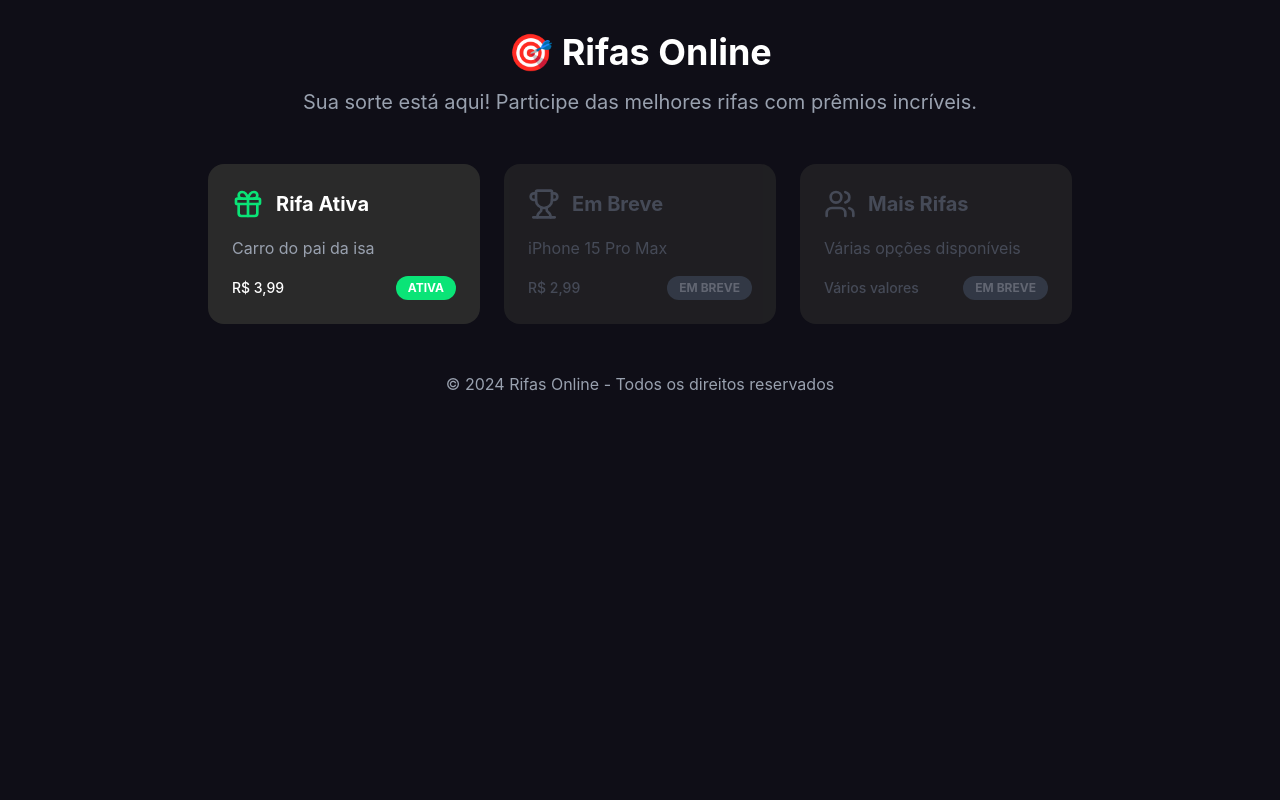
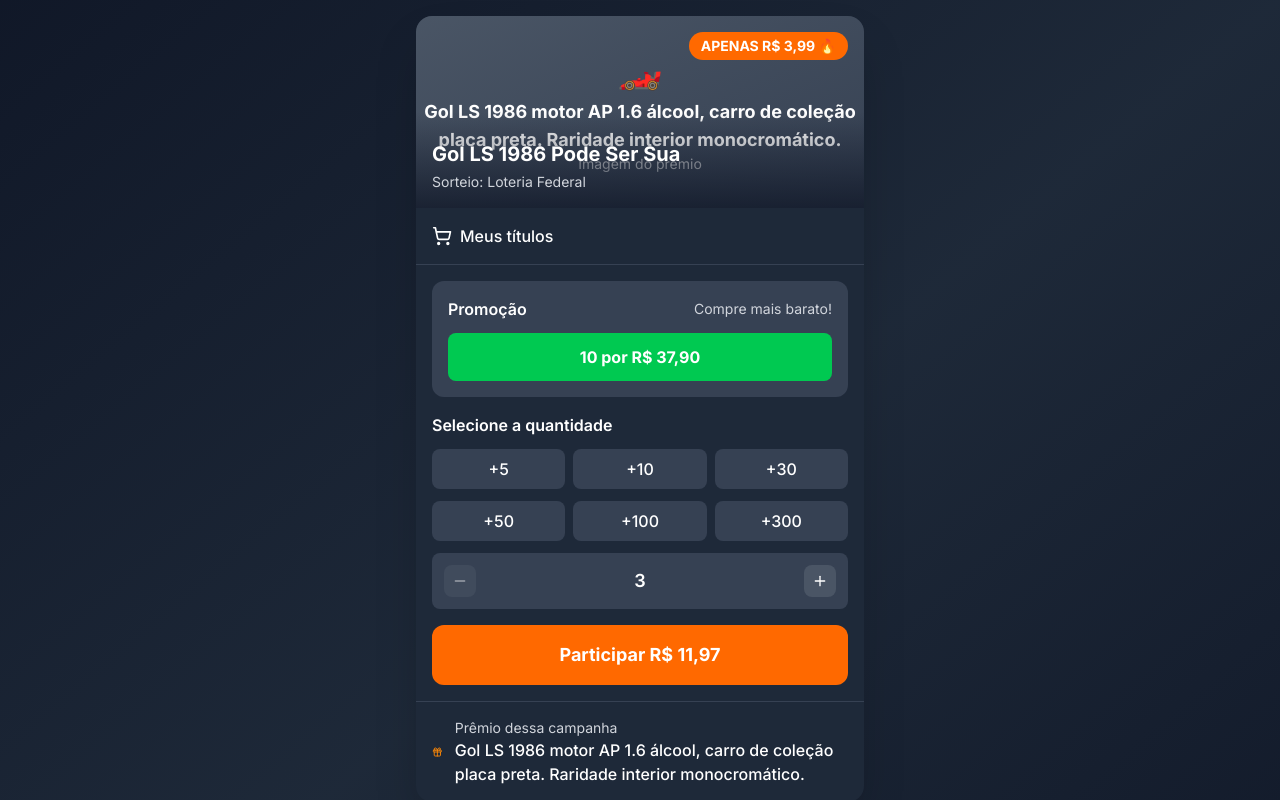
Before and after one commit to Rifas-ac/App_rifas, a Next.js app: page / in a window 1280 px wide. Shown: the top 800 px of the page. Built offline with nearby package versions, Linux system fonts and the light colour scheme.

Commit message:
Arrumando Page

```diff
--- a/src/app/globals.css
+++ b/src/app/globals.css
@@ -38,3 +38,34 @@
     transform: rotate(360deg);
   }
 }
+
+html,
+body {
+  padding: 0;
+  margin: 0;
+}
+
+* {
+  box-sizing: border-box;
+}
+
+body {
+  background-color: #111827;
+  color: #fff;
+}
+html,
+body {
+  padding: 0;
+  margin: 0;
+  font-family: -apple-system, BlinkMacSystemFont, Segoe UI, Roboto, Oxygen,
+    Ubuntu, Cantarell, Fira Sans, Droid Sans, Helvetica Neue, sans-serif;
+}
+
+* {
+  box-sizing: border-box;
+}
+
+body {
+  background-color: #111827;
+  color: #fff;
+}
--- a/src/app/layout.tsx
+++ b/src/app/layout.tsx
@@ -1,15 +1,81 @@
+import type { Metadata } from "next";
+import { Inter } from "next/font/google";
 import "./globals.css";
-import type { Metadata } from "next";
 
+// Configuração da fonte Inter do Google Fonts
+// A fonte será otimizada automaticamente pelo Next.js
+const inter = Inter({ subsets: ["latin"] });
+
+// Configuração dos metadados que aparecerão no <head> da página
 export const metadata: Metadata = {
-  title: "Rifas Online - Sua sorte está aqui",
-  description: "Plataforma de rifas online com prêmios incríveis",
+  // Título que aparece na aba do navegador
+  title: "AMG Power - Rifa Mercedes C300",
+
+  // Descrição para SEO e compartilhamento
+  description: "Participe da rifa e concorra a uma Mercedes AMG C300. Números a partir de R$ 3,99!",
+
+  // Palavras-chave para SEO
+  keywords: ["rifa", "Mercedes", "AMG", "C300", "sorteio", "carro", "prêmio"],
+
+  // Configurações para redes sociais (Open Graph)
+  openGraph: {
+    title: "AMG Power - Rifa Mercedes C300",
+    description: "Participe da rifa e concorra a uma Mercedes AMG C300. Números a partir de R$ 3,99!",
+    type: "website",
+    locale: "pt_BR",
+  },
+
+  // Configurações para Twitter
+  twitter: {
+    card: "summary_large_image",
+    title: "AMG Power - Rifa Mercedes C300",
+    description: "Participe da rifa e concorra a uma Mercedes AMG C300. Números a partir de R$ 3,99!",
+  },
+
+  // Configurações do viewport para responsividade
+  viewport: {
+    width: "device-width",
+    initialScale: 1,
+    maximumScale: 1,
+  },
+
+  // Configurações de tema para dispositivos móveis
+  themeColor: "#f97316",
+
+  // Configurações para PWA (Progressive Web App)
+  manifest: "/manifest.json",
+
+  // Configurações de ícones
+  icons: {
+    icon: "/favicon.ico",
+    shortcut: "/favicon-16x16.png",
+    apple: "/apple-touch-icon.png",
+  },
 };
-
+// COMPONENTE DE LAYOUT RAIZ
 export default function RootLayout({ children }: { children: React.ReactNode }) {
   return (
     <html lang="pt-BR">
-      <body>{children}</body>
+      <head>
+        {/* Meta tags adicionais que podem ser necessárias */}
+        <meta charSet="utf-8" />
+        <meta name="format-detection" content="telephone=no" />
+        <meta name="mobile-web-app-capable" content="yes" />
+        <meta name="apple-mobile-web-app-capable" content="yes" />
+        <meta name="apple-mobile-web-app-status-bar-style" content="black-translucent" />
+
+        {/* Preconnect para otimização de carregamento */}
+        <link rel="preconnect" href="https://fonts.googleapis.com" />
+        <link rel="preconnect" href="https://fonts.gstatic.com" crossOrigin="" />
+
+        {/* DNS prefetch para melhor performance */}
+        <link rel="dns-prefetch" href="https://fonts.googleapis.com" />
+      </head>
+
+      {/* CORPO DA PÁGINA (BODY) */}
+      <body className={inter.className}>
+        <div className="min-h-screen">{children}</div>
+      </body>
     </html>
   );
 }
--- a/src/app/page.tsx
+++ b/src/app/page.tsx
@@ -1,67 +1,224 @@
-import Link from "next/link";
-import { Gift, Trophy, Users } from "lucide-react";
+"use client";
+import React, { useState } from "react";
+import { ShoppingCart, Gift, Minus, Plus } from "lucide-react";
 
-export default function HomePage() {
+export default function Home() {
+  // Estado para controlar a quantidade de números selecionados
+  // Valor inicial é 3 (mínimo obrigatório)
+  const [quantidade, setQuantidade] = useState(3);
+
+  // Valor fixo de cada número da rifa
+  const valorUnitario = 3.99;
+
+  // Cálculo do valor total baseado na quantidade selecionada
+  const valorTotal = quantidade * valorUnitario;
+
+  // Função para gerar números aleatórios para a rifa
+  const gerarNumerosAleatorios = (qtd: number) => {
+    const numeros = [];
+    for (let i = 0; i < qtd; i++) {
+      // Gera números aleatórios entre 1 e 100000
+      numeros.push(Math.floor(Math.random() * 100000) + 1);
+    }
+    return numeros;
+  };
+
+  // Função para processar a participação na rifa
+  const handleParticipate = () => {
+    const numerosGerados = gerarNumerosAleatorios(quantidade);
+    console.log("Números gerados:", numerosGerados);
+    alert(`Compra realizada! Números gerados: ${numerosGerados.join(", ")}`);
+  };
+
+  // RENDERIZAÇÃO DA PÁGINA PRINCIPAL
+
   return (
-    <div className="min-h-screen" style={{ background: "#0f0e17" }}>
-      <div className="max-w-4xl mx-auto px-4 py-8">
-        {/* Header */}
-        <header className="text-center mb-12">
-          <h1 className="text-4xl font-bold text-white mb-4">🎯 Rifas Online</h1>
-          <p className="text-xl text-gray-400">
-            Sua sorte está aqui! Participe das melhores rifas com prêmios incríveis.
-          </p>
-        </header>
+    // Container principal com fundo gradiente escuro
+    <div className="min-h-screen bg-gradient-to-br from-gray-900 via-gray-800 to-gray-900 p-4">
+      {/* Container centralizado com largura máxima para mobile */}
+      <div className="max-w-md mx-auto">
+        {/* CARD PRINCIPAL DA RIFA */}
 
-        {/* Cards de Rifas Ativas */}
-        <div className="grid md:grid-cols-2 lg:grid-cols-3 gap-6 mb-12">
-          <Link href="/rifas/ativa" className="group">
-            <div className="rounded-2xl p-6 transition-all hover:scale-105" style={{ background: "#2a2a2a" }}>
-              <div className="flex items-center gap-3 mb-4">
-                <Gift className="w-8 h-8" style={{ color: "#0ae477" }} />
-                <h3 className="text-xl font-bold text-white">Rifa Ativa</h3>
-              </div>
-              <p className="text-gray-400 mb-4">Carro do pai da isa</p>
-              <div className="flex items-center justify-between">
-                <span className="text-sm font-medium text-white">R$ 3,99</span>
-                <span
-                  className="px-3 py-1 rounded-full text-xs font-bold"
-                  style={{ background: "#0ae477", color: "white" }}>
-                  ATIVA
-                </span>
+        <div className="bg-gray-800 rounded-2xl overflow-hidden shadow-2xl">
+          {/* SEÇÃO DA IMAGEM DO PRÊMIO */}
+
+          <div className="relative">
+            {/* Container da imagem do prêmio (Mercedes AMG C300) */}
+            <div className="w-full h-48 bg-gradient-to-br from-gray-600 to-gray-700 flex items-center justify-center">
+              <div className="text-center text-white">
+                {/* Emoji representando o carro */}
+                <div className="text-4xl mb-2">🏎️</div>
+                {/* Nome do prêmio */}
+                <div className="text-lg font-bold">
+                  Gol LS 1986 motor AP 1.6 álcool, carro de coleção placa preta. Raridade interior monocromático.
+                </div>
+                {/* Texto indicativo */}
+                <div className="text-sm opacity-75">Imagem do prêmio</div>
               </div>
             </div>
-          </Link>
 
-          <div className="rounded-2xl p-6 opacity-60" style={{ background: "#2a2a2a" }}>
-            <div className="flex items-center gap-3 mb-4">
-              <Trophy className="w-8 h-8 text-gray-500" />
-              <h3 className="text-xl font-bold text-gray-500">Em Breve</h3>
+            {/* Overlay gradiente sobre a imagem */}
+            <div className="absolute inset-0 bg-gradient-to-t from-gray-900/80 via-transparent to-transparent" />
+
+            {/* Informações sobrepostas na imagem */}
+            <div className="absolute bottom-4 left-4 right-4">
+              {/* Título principal da rifa */}
+              <h2 className="text-xl font-bold text-white mb-1">Gol LS 1986 Pode Ser Sua</h2>
+              {/* Informação sobre o sorteio */}
+              <p className="text-sm text-gray-300">Sorteio: Loteria Federal</p>
             </div>
-            <p className="text-gray-500 mb-4">iPhone 15 Pro Max</p>
-            <div className="flex items-center justify-between">
-              <span className="text-sm font-medium text-gray-500">R$ 2,99</span>
-              <span className="px-3 py-1 rounded-full text-xs font-bold bg-gray-600 text-gray-400">EM BREVE</span>
+
+            {/* Badge de preço no canto superior direito */}
+            <div className="absolute top-4 right-4 bg-orange-500 text-white px-3 py-1 rounded-full text-sm font-bold">
+              APENAS R$ 3,99 🔥
             </div>
           </div>
 
-          <div className="rounded-2xl p-6 opacity-60" style={{ background: "#2a2a2a" }}>
-            <div className="flex items-center gap-3 mb-4">
-              <Users className="w-8 h-8 text-gray-500" />
-              <h3 className="text-xl font-bold text-gray-500">Mais Rifas</h3>
+          {/* SEÇÃO "MEUS TÍTULOS" */}
+
+          <div className="p-4 border-b border-gray-700">
+            <div className="flex items-center justify-between">
+              <div className="flex items-center gap-2">
+                {/* Ícone do carrinho de compras */}
+                <ShoppingCart className="w-5 h-5 text-white" />
+                {/* Texto "Meus títulos" */}
+                <span className="text-white font-medium">Meus títulos</span>
+              </div>
             </div>
-            <p className="text-gray-500 mb-4">Várias opções disponíveis</p>
-            <div className="flex items-center justify-between">
-              <span className="text-sm font-medium text-gray-500">Vários valores</span>
-              <span className="px-3 py-1 rounded-full text-xs font-bold bg-gray-600 text-gray-400">EM BREVE</span>
+          </div>
+
+          {/* SEÇÃO PRINCIPAL DE COMPRA */}
+
+          <div className="p-4 space-y-4">
+            {/* CARD DE PROMOÇÃO */}
+
+            <div className="bg-gray-700 rounded-xl p-4">
+              <div className="flex items-center justify-between mb-3">
+                {/* Título da promoção */}
+                <h3 className="text-white font-semibold">Promoção</h3>
+                {/* Texto explicativo */}
+                <span className="text-sm text-gray-300">Compre mais barato!</span>
+              </div>
+              {/* Destaque da promoção */}
+              <div className="bg-green-500 text-white text-center py-3 rounded-lg font-bold">10 por R$ 37,90</div>
+            </div>
+
+            {/* SEÇÃO DE SELEÇÃO DE QUANTIDADE */}
+
+            <div className="space-y-3">
+              {/* Título da seção */}
+              <h3 className="text-white font-semibold">Selecione a quantidade</h3>
+
+              {/* PRIMEIRA LINHA DE BOTÕES DE QUANTIDADE RÁPIDA */}
+
+              <div className="grid grid-cols-3 gap-2">
+                {/* Botões para seleção rápida: +5, +10, +30 */}
+                {[5, 10, 30].map((qtd) => (
+                  <button
+                    key={qtd}
+                    onClick={() => setQuantidade(qtd)}
+                    className={`py-2 px-4 rounded-lg font-medium transition-colors ${
+                      quantidade === qtd
+                        ? "bg-orange-500 text-white" // Estilo quando selecionado
+                        : "bg-gray-700 hover:bg-gray-600 text-white" // Estilo padrão
+                    }`}>
+                    +{qtd}
+                  </button>
+                ))}
+              </div>
+
+              {/* SEGUNDA LINHA DE BOTÕES DE QUANTIDADE RÁPIDA */}
+
+              <div className="grid grid-cols-3 gap-2">
+                {/* Botões para seleção rápida: +50, +100, +300 */}
+                {[50, 100, 300].map((qtd) => (
+                  <button
+                    key={qtd}
+                    onClick={() => setQuantidade(qtd)}
+                    className={`py-2 px-4 rounded-lg font-medium transition-colors ${
+                      quantidade === qtd
+                        ? "bg-orange-500 text-white" // Estilo quando selecionado
+                        : "bg-gray-700 hover:bg-gray-600 text-white" // Estilo padrão
+                    }`}>
+                    +{qtd}
+                  </button>
+                ))}
+              </div>
+
+              {/* CONTROLE MANUAL DE QUANTIDADE (+ / -) */}
+              <div className="flex items-center justify-between bg-gray-700 rounded-lg p-3">
+                {/* Botão para diminuir quantidade */}
+                <button
+                  onClick={() => setQuantidade(Math.max(3, quantidade - 1))}
+                  className={`w-8 h-8 rounded-lg flex items-center justify-center transition-colors ${
+                    quantidade <= 3
+                      ? "bg-gray-600 cursor-not-allowed opacity-50" // Desabilitado no mínimo
+                      : "bg-gray-600 hover:bg-gray-500" // Habilitado
+                  }`}
+                  disabled={quantidade <= 3}>
+                  <Minus className="w-4 h-4 text-white" />
+                </button>
+
+                {/* Display da quantidade atual */}
+                <span className="text-white font-semibold text-lg">{quantidade}</span>
+
+                {/* Botão para aumentar quantidade */}
+                <button
+                  onClick={() => setQuantidade(quantidade + 1)}
+                  className="w-8 h-8 bg-gray-600 hover:bg-gray-500 rounded-lg flex items-center justify-center transition-colors">
+                  <Plus className="w-4 h-4 text-white" />
+                </button>
+              </div>
+            </div>
+
+            {/* BOTÃO PRINCIPAL DE PARTICIPAÇÃO */}
+
+            <button
+              onClick={handleParticipate}
+              className="w-full bg-orange-500 hover:bg-orange-600 text-white font-bold py-4 px-6 rounded-xl transition-colors text-lg transform hover:scale-105 active:scale-95">
+              Participar R$ {valorTotal.toFixed(2).replace(".", ",")}
+            </button>
+          </div>
+
+          {/* SEÇÃO DE INFORMAÇÕES DO PRÊMIO */}
+
+          <div className="p-4 border-t border-gray-700">
+            <div className="flex items-center gap-3">
+              {/* Ícone de presente */}
+              <Gift className="w-5 h-5 text-orange-400" />
+              <div>
+                {/* Texto explicativo */}
+                <p className="text-gray-300 text-sm">Prêmio dessa campanha</p>
+                {/* Nome completo do prêmio */}
+                <p className="text-white font-medium">
+                  Gol LS 1986 motor AP 1.6 álcool, carro de coleção placa preta. Raridade interior monocromático.
+                </p>
+              </div>
             </div>
           </div>
         </div>
 
-        {/* Footer */}
-        <footer className="text-center text-gray-400">
-          <p>© 2024 Rifas Online - Todos os direitos reservados</p>
-        </footer>
+        {/* CARD DE INFORMAÇÕES SOBRE NÚMEROS ALEATÓRIOS */}
+
+        <div className="mt-4 p-3 bg-gray-800 rounded-lg">
+          <p className="text-gray-300 text-sm text-center">
+            Os números serão gerados automaticamente e aleatoriamente após a compra
+          </p>
+        </div>
+
+        {/* CARD DE DETALHES DA COMPRA */}
+
+        <div className="mt-4 p-4 bg-gray-800 rounded-lg">
+          {/* Título da seção */}
+          <h4 className="text-white font-semibold mb-2">Detalhes da compra:</h4>
+          {/* Lista de informações */}
+          <div className="space-y-1 text-sm text-gray-300">
+            <p>• Quantidade: {quantidade} números</p>
+            <p>• Valor unitário: R$ {valorUnitario.toFixed(2).replace(".", ",")}</p>
+            <p>• Total: R$ {valorTotal.toFixed(2).replace(".", ",")}</p>
+            <p>• Mínimo obrigatório: 3 números</p>
+          </div>
+        </div>
       </div>
     </div>
   );
```
